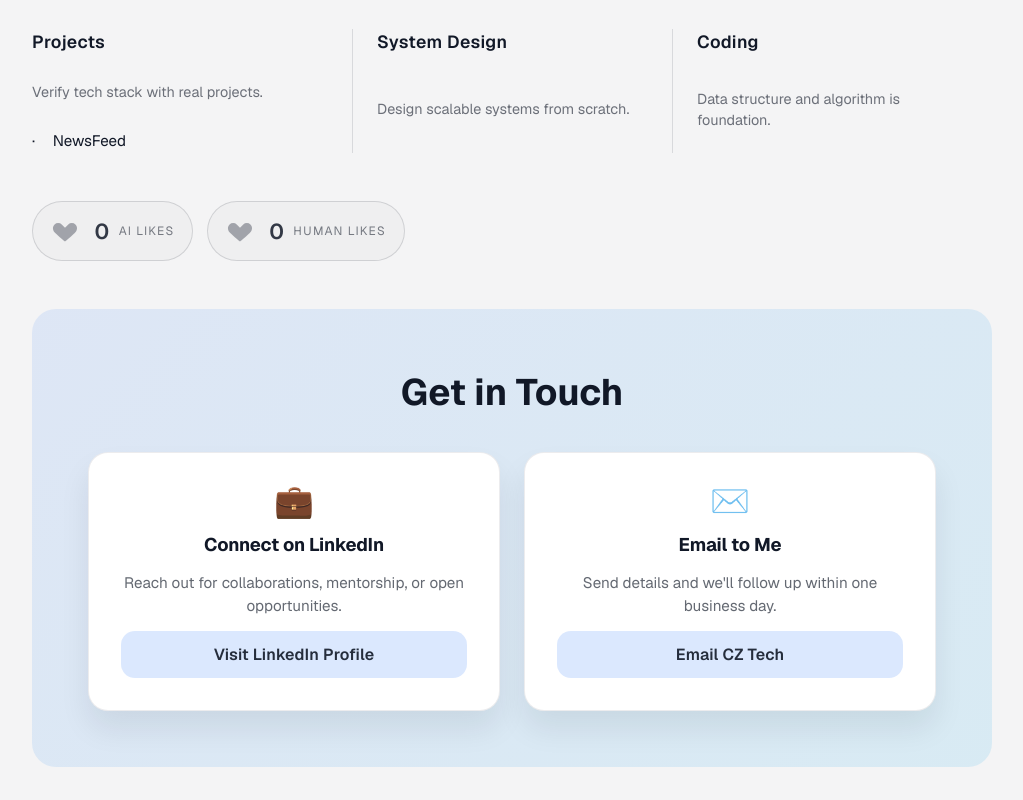
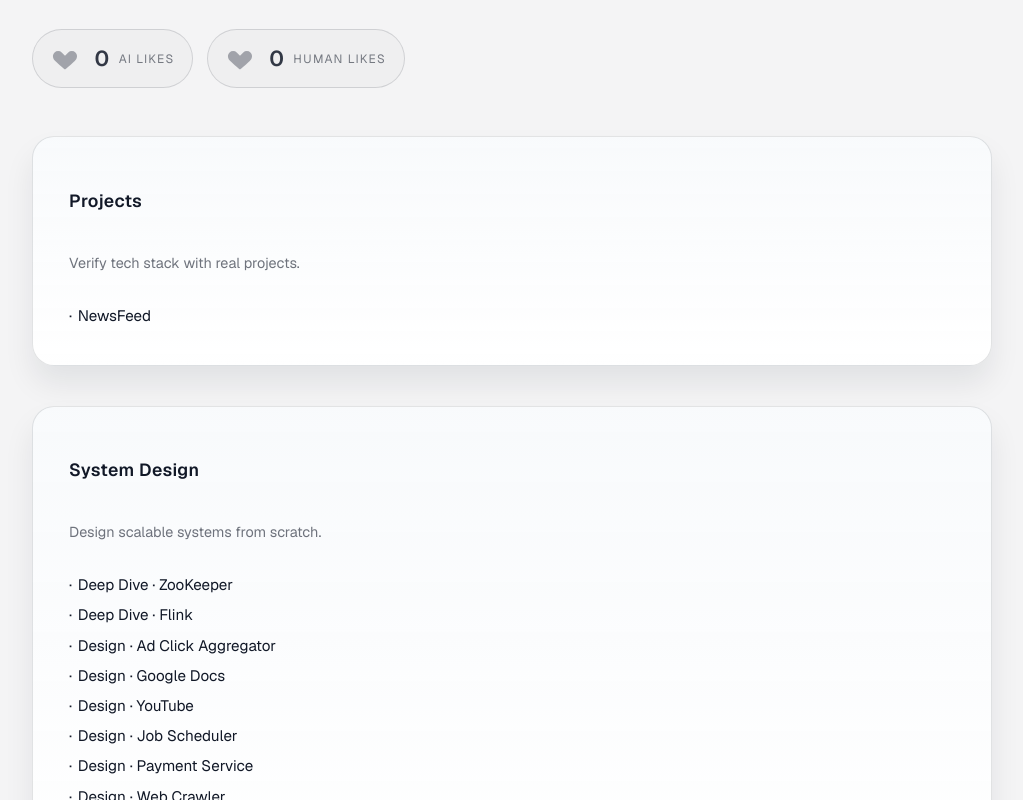
Before and after one commit to ZhangCheng-zh/chengzhangwiki, a Next.js app: page / in a window 1280 px wide. Shown: the part 300-1100 px from the top of the page, without its empty margins (128-1151 px from the left). Built offline with nearby package versions, Linux system fonts and the light colour scheme; no server answers.

Commit message:
[ADD] add system design examples" " :q

```diff
--- a/src/app/page.module.css
+++ b/src/app/page.module.css
@@ -68,6 +68,7 @@
   border-radius: 24px;
   background: linear-gradient(135deg, rgba(59, 130, 246, 0.12), rgba(14, 165, 233, 0.12));
   padding: clamp(2.5rem, 6vw, 3.5rem);
+  scroll-margin-top: clamp(4rem, 10vw, 6rem);
 }
 
 .connectInner {
@@ -207,19 +208,25 @@
   color: rgba(17, 24, 39, 0.55);
 }
 
-.list {
-  list-style: none;
-  margin: 0;
-  padding: 0;
+.directory {
   display: grid;
-  gap: 1.5rem;
+  gap: clamp(1.5rem, 4vw, 2.5rem);
+  width: 100%;
 }
 
-.list li {
+.directorySection {
   display: grid;
-  gap: 0.75rem;
-  border-top: 1px solid rgba(17, 24, 39, 0.12);
-  padding-top: 1.25rem;
+  gap: 1rem;
+  border: 1px solid rgba(17, 24, 39, 0.12);
+  border-radius: 22px;
+  padding: clamp(1.75rem, 5vw, 2.25rem);
+  background: linear-gradient(180deg, rgba(248, 250, 252, 0.96), #fff);
+  box-shadow: 0 18px 30px rgba(15, 23, 42, 0.08);
+}
+
+.directoryHeader {
+  display: grid;
+  gap: 0.6rem;
 }
 
 .entryTitle {
@@ -286,6 +293,12 @@
     color: rgba(229, 231, 235, 0.7);
   }
 
+  .directorySection {
+    background: rgba(17, 24, 39, 0.65);
+    border-color: rgba(229, 231, 235, 0.18);
+    box-shadow: 0 18px 32px rgba(15, 23, 42, 0.34);
+  }
+
   .connect {
     background: linear-gradient(
       135deg,
@@ -344,31 +357,6 @@
   }
 }
 
-@media (min-width: 720px) {
-  .list {
-    grid-template-columns: repeat(3, minmax(0, 1fr));
-    gap: 0;
-  }
-
-  .list li {
-    border-top: none;
-    border-left: 1px solid rgba(17, 24, 39, 0.12);
-    padding: 0 1.5rem;
-    min-height: 100%;
-  }
-
-  .list li:first-child {
-    border-left: none;
-    padding-left: 0;
-  }
-}
-
-@media (prefers-color-scheme: dark) and (min-width: 720px) {
-  .list li {
-    border-left-color: rgba(229, 231, 235, 0.2);
-  }
-}
-
 @media (max-width: 640px) {
   .topBar {
     flex-direction: column;
--- a/src/app/page.tsx
+++ b/src/app/page.tsx
@@ -13,7 +13,18 @@ const sections = [
   {
     title: "System Design",
     caption: "Design scalable systems from scratch.",
-    links: [],
+    links: [
+      { label: "Deep Dive · ZooKeeper", href: "https://link.excalidraw.com/readonly/ggP7RIPSsIH6P6MLkxGN" },
+      { label: "Deep Dive · Flink", href: "https://link.excalidraw.com/readonly/SVBcWIs8FMw0fIl48Ak0" },
+      { label: "Design · Ad Click Aggregator", href: "https://link.excalidraw.com/readonly/aiVo6ny8IaXNKGY5S5JI" },
+      { label: "Design · Google Docs", href: "https://link.excalidraw.com/readonly/XT0MRyKkGzVYd5uUh9lh" },
+      { label: "Design · YouTube", href: "https://link.excalidraw.com/readonly/ta8aFaiZhtXm7XtT0gh7" },
+      { label: "Design · Job Scheduler", href: "https://link.excalidraw.com/readonly/drczAAXLFOSpiYyuK4VN" },
+      { label: "Design · Payment Service", href: "https://link.excalidraw.com/readonly/Ef5yJYOpmWJE71hbleQD" },
+      { label: "Design · Web Crawler", href: "https://link.excalidraw.com/readonly/DCOBjcYrLBawSZSguRGL" },
+      { label: "Design · Distributed Cache", href: "https://link.excalidraw.com/readonly/UwZPV9ewJqDtD9guCYj4" },
+      { label: "Design · Rate Limiter", href: "https://link.excalidraw.com/readonly/7oqRhxJFtFRZioyPyhKi" },
+    ],
   },
   {
     title: "Coding",
@@ -49,7 +60,7 @@ export default function Home() {
     <div className={styles.page}>
       <header className={styles.topBar}>
         <span className={styles.brand}>CZ Tech</span>
-        <Link className={styles.contactLink} href={`mailto:${emailAddress}`}>
+        <Link className={styles.contactLink} href="#get-in-touch">
           Contact · {emailAddress}
         </Link>
       </header>
@@ -59,26 +70,6 @@ export default function Home() {
           <h1>I'm CZ</h1>
           <h2>Software Engineer & Tech Instructor</h2>
           <p>Specializing in scalable systems , full-stack development, and career growth.</p>
-        </section>
-
-        <section aria-label="Directory">
-          <ul className={styles.list}>
-            {sections.map((section) => (
-              <li key={section.title}>
-                <span className={styles.entryTitle}>{section.title}</span>
-                <p className={styles.entryCaption}>{section.caption}</p>
-                {section.links?.length ? (
-                  <ul className={styles.entryLinks}>
-                    {section.links.map((link) => (
-                      <li key={link.href}>
-                        <Link href={link.href}>{link.label}</Link>
-                      </li>
-                    ))}
-                  </ul>
-                ) : null}
-              </li>
-            ))}
-          </ul>
         </section>
 
         <section className={styles.stats} aria-label="Likes">
@@ -115,9 +106,30 @@ export default function Home() {
           })}
         </section>
 
-        <section className={styles.connect} aria-label="Get in touch">
+        <section className={styles.directory} aria-label="Directory">
+          {sections.map((section) => (
+            <section key={section.title} className={styles.directorySection}>
+              <header className={styles.directoryHeader}>
+                <h2 className={styles.entryTitle}>{section.title}</h2>
+                <p className={styles.entryCaption}>{section.caption}</p>
+              </header>
+              {section.links?.length ? (
+                <ul className={styles.entryLinks}>
+                  {section.links.map((link) => (
+                    <li key={link.href}>
+                      <Link href={link.href}>{link.label}</Link>
+                    </li>
+                  ))}
+                </ul>
+              ) : null}
+            </section>
+          ))}
+        </section>
+
+        <section id="get-in-touch" className={styles.connect} aria-label="Get in touch">
           <div className={styles.connectInner}>
             <h2>Get in Touch</h2>
+            <p>Choose the channel that fits best and we&apos;ll coordinate next steps.</p>
             <div className={styles.connectGrid}>
               {touchChannels.map((channel) => (
                 <article key={channel.title} className={styles.connectCard}>
```
